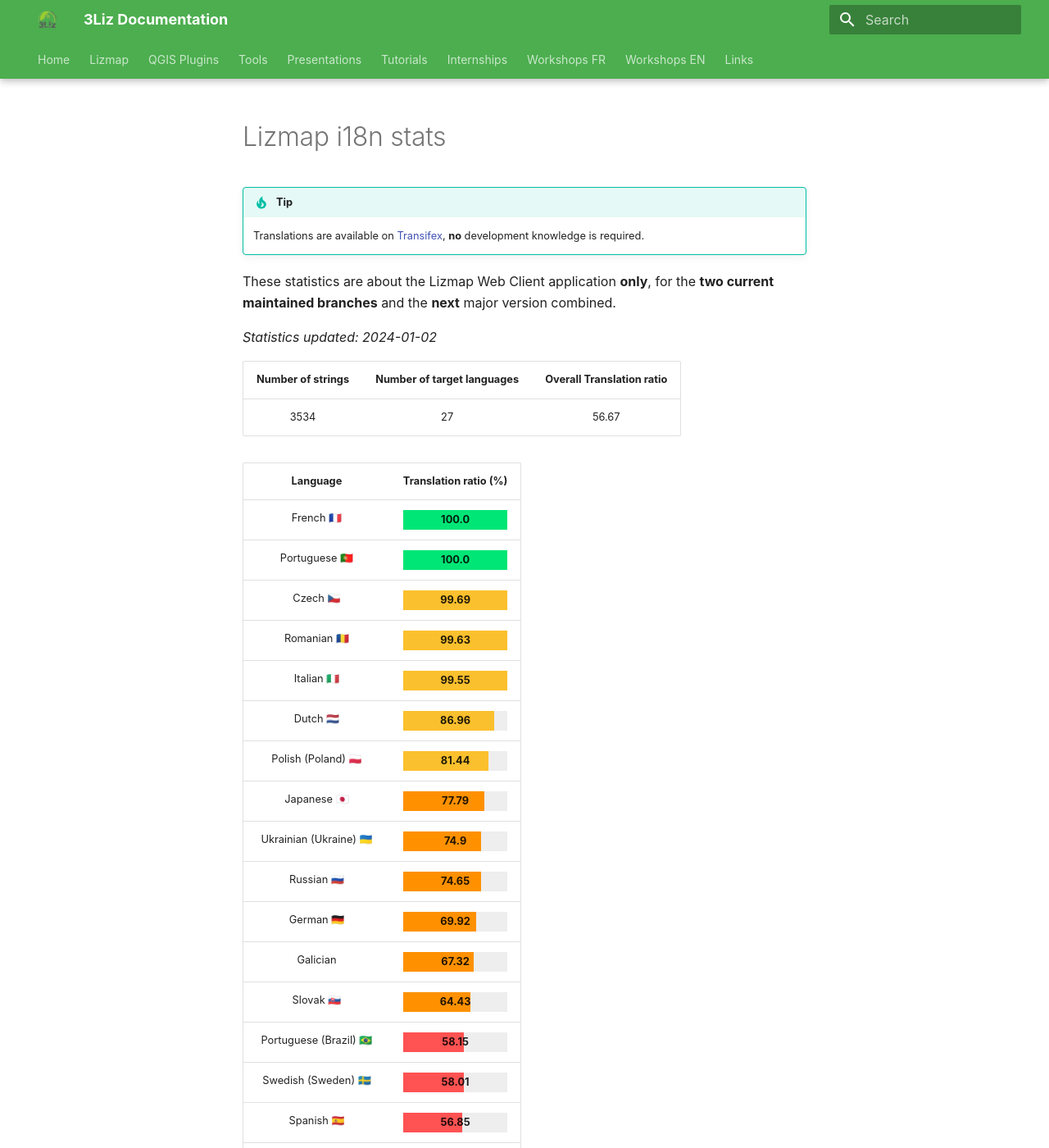
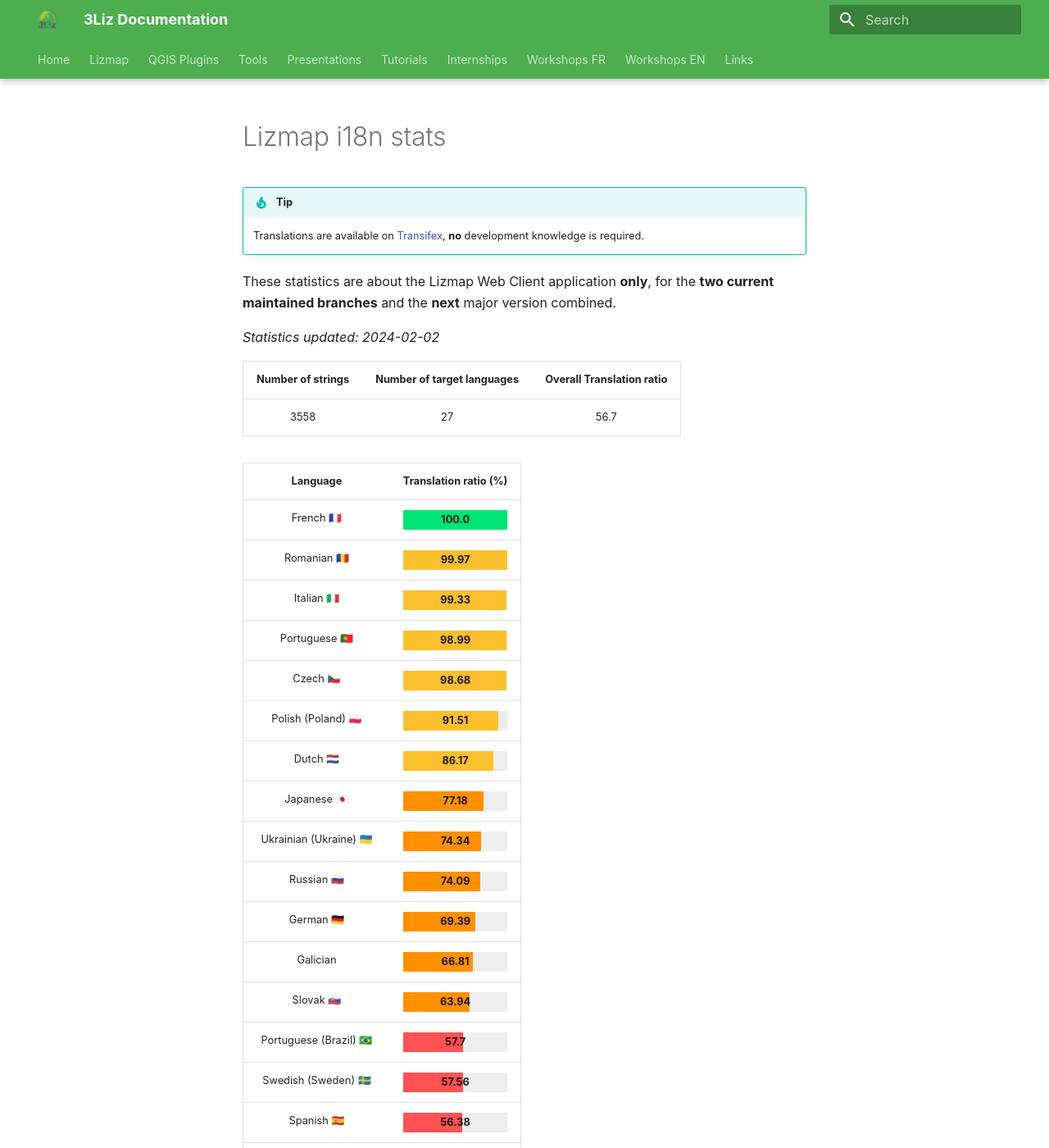
Before and after one commit to 3liz/3liz.github.io, an MkDocs documentation site: the page built from docs/lizmap-i18n-stats.md, in a window 1280 px wide and 1400 px high. Shown: the whole window at 82% size. Built offline with MkDocs 1.6.1 and Material for MkDocs 9.7.7, drawn with Linux system fonts in a browser that asks for light colours; nearby versions of some CDN libraries; some of the changed text lies outside the part shown.

Commit message:
Update statistics from Transifex Lizmap Web Client

```diff
--- a/docs/lizmap-i18n-stats.md
+++ b/docs/lizmap-i18n-stats.md
@@ -10,38 +10,38 @@
 These statistics are about the Lizmap Web Client application **only**, for the **two current
 maintained branches** and the **next** major version combined.
 
-*Statistics updated: 2024-01-02*
+*Statistics updated: 2024-02-02*
 
 | Number of strings | Number of target languages | Overall Translation ratio |
 |:-:|:-:|:-:|
-3534|27|56.67
+3558|27|56.7
 
 | Language | Translation ratio (%) |
 |:-:|:-:|
 French 🇫🇷 |[=100.0% "100.0"]|
-Portuguese 🇵🇹 |[=100.0% "100.0"]|
-Czech 🇨🇿 |[=99.69% "99.69"]|
-Romanian 🇷🇴 |[=99.63% "99.63"]|
-Italian 🇮🇹 |[=99.55% "99.55"]|
-Dutch 🇳🇱 |[=86.96% "86.96"]|
-Polish (Poland) 🇵🇱 |[=81.44% "81.44"]|
-Japanese 🇯🇵 |[=77.79% "77.79"]|
-Ukrainian (Ukraine) 🇺🇦 |[=74.9% "74.9"]|
-Russian 🇷🇺 |[=74.65% "74.65"]|
-German 🇩🇪 |[=69.92% "69.92"]|
-Galician  |[=67.32% "67.32"]|
-Slovak 🇸🇰 |[=64.43% "64.43"]|
-Portuguese (Brazil) 🇧🇷 |[=58.15% "58.15"]|
-Swedish (Sweden) 🇸🇪 |[=58.01% "58.01"]|
-Spanish 🇪🇸 |[=56.85% "56.85"]|
-Hungarian (Hungary) 🇭🇺 |[=50.45% "50.45"]|
-Slovenian 🇸🇮 |[=50.4% "50.4"]|
-Finnish 🇫🇮 |[=47.11% "47.11"]|
-Basque  |[=33.08% "33.08"]|
-Greek 🇬🇷 |[=26.91% "26.91"]|
-Bulgarian 🇧🇬 |[=24.62% "24.62"]|
-Norwegian 🇳🇴 |[=16.92% "16.92"]|
-Spanish (Argentina) 🇦🇷 |[=5.69% "5.69"]|
-Indonesian 🇮🇩 |[=4.39% "4.39"]|
-Serbian (Cyrillic) 🇷🇸 |[=1.22% "1.22"]|
+Romanian 🇷🇴 |[=99.97% "99.97"]|
+Italian 🇮🇹 |[=99.33% "99.33"]|
+Portuguese 🇵🇹 |[=98.99% "98.99"]|
+Czech 🇨🇿 |[=98.68% "98.68"]|
+Polish (Poland) 🇵🇱 |[=91.51% "91.51"]|
+Dutch 🇳🇱 |[=86.17% "86.17"]|
+Japanese 🇯🇵 |[=77.18% "77.18"]|
+Ukrainian (Ukraine) 🇺🇦 |[=74.34% "74.34"]|
+Russian 🇷🇺 |[=74.09% "74.09"]|
+German 🇩🇪 |[=69.39% "69.39"]|
+Galician  |[=66.81% "66.81"]|
+Slovak 🇸🇰 |[=63.94% "63.94"]|
+Portuguese (Brazil) 🇧🇷 |[=57.7% "57.7"]|
+Swedish (Sweden) 🇸🇪 |[=57.56% "57.56"]|
+Spanish 🇪🇸 |[=56.38% "56.38"]|
+Hungarian (Hungary) 🇭🇺 |[=50.06% "50.06"]|
+Slovenian 🇸🇮 |[=50.03% "50.03"]|
+Finnish 🇫🇮 |[=46.74% "46.74"]|
+Basque  |[=32.83% "32.83"]|
+Greek 🇬🇷 |[=26.7% "26.7"]|
+Bulgarian 🇧🇬 |[=24.42% "24.42"]|
+Norwegian 🇳🇴 |[=16.78% "16.78"]|
+Spanish (Argentina) 🇦🇷 |[=5.65% "5.65"]|
+Indonesian 🇮🇩 |[=4.36% "4.36"]|
+Serbian (Cyrillic) 🇷🇸 |[=1.21% "1.21"]|
 Vietnamese (Viet Nam)  |[=0.0% "0.0"]|
```
